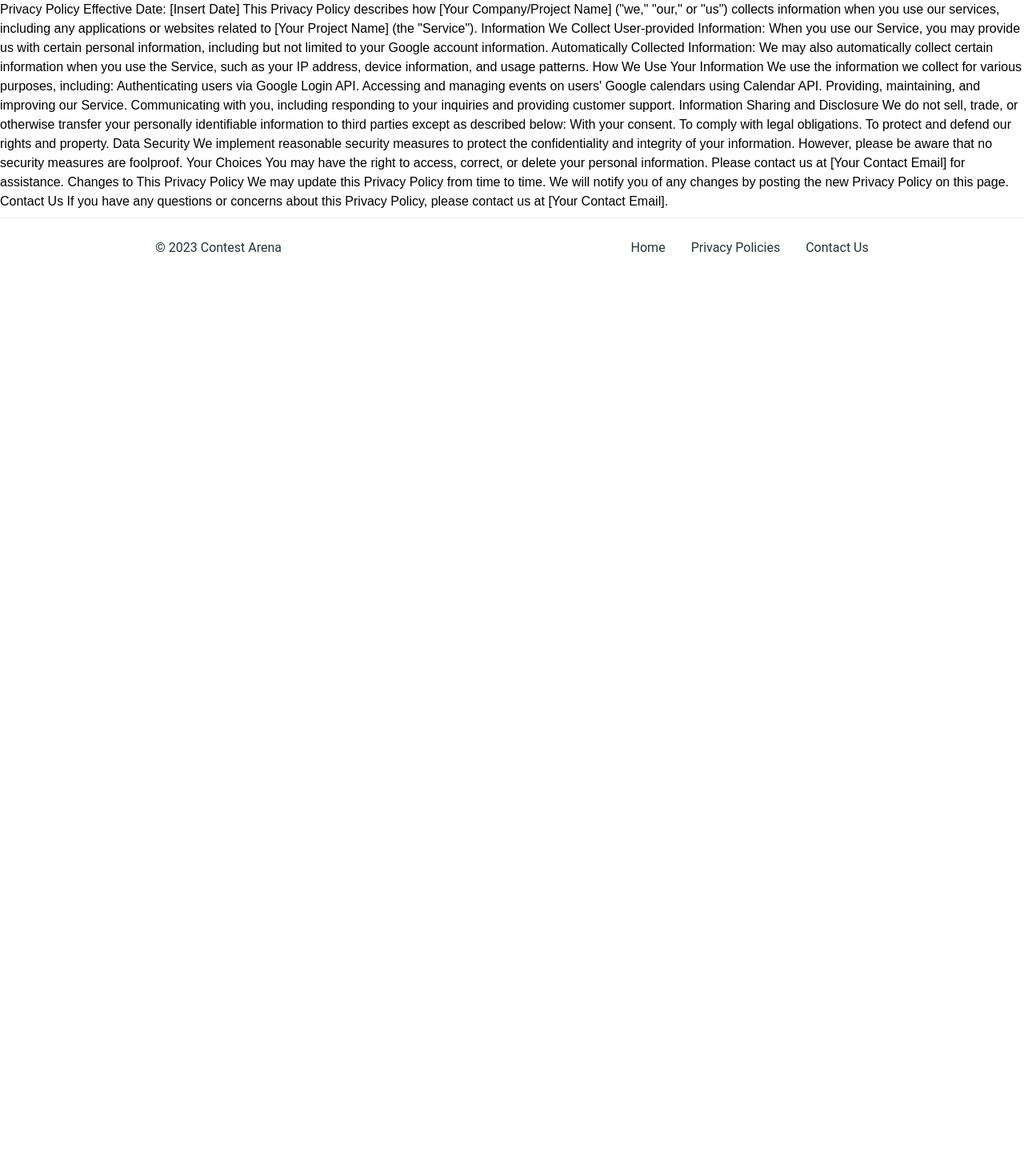
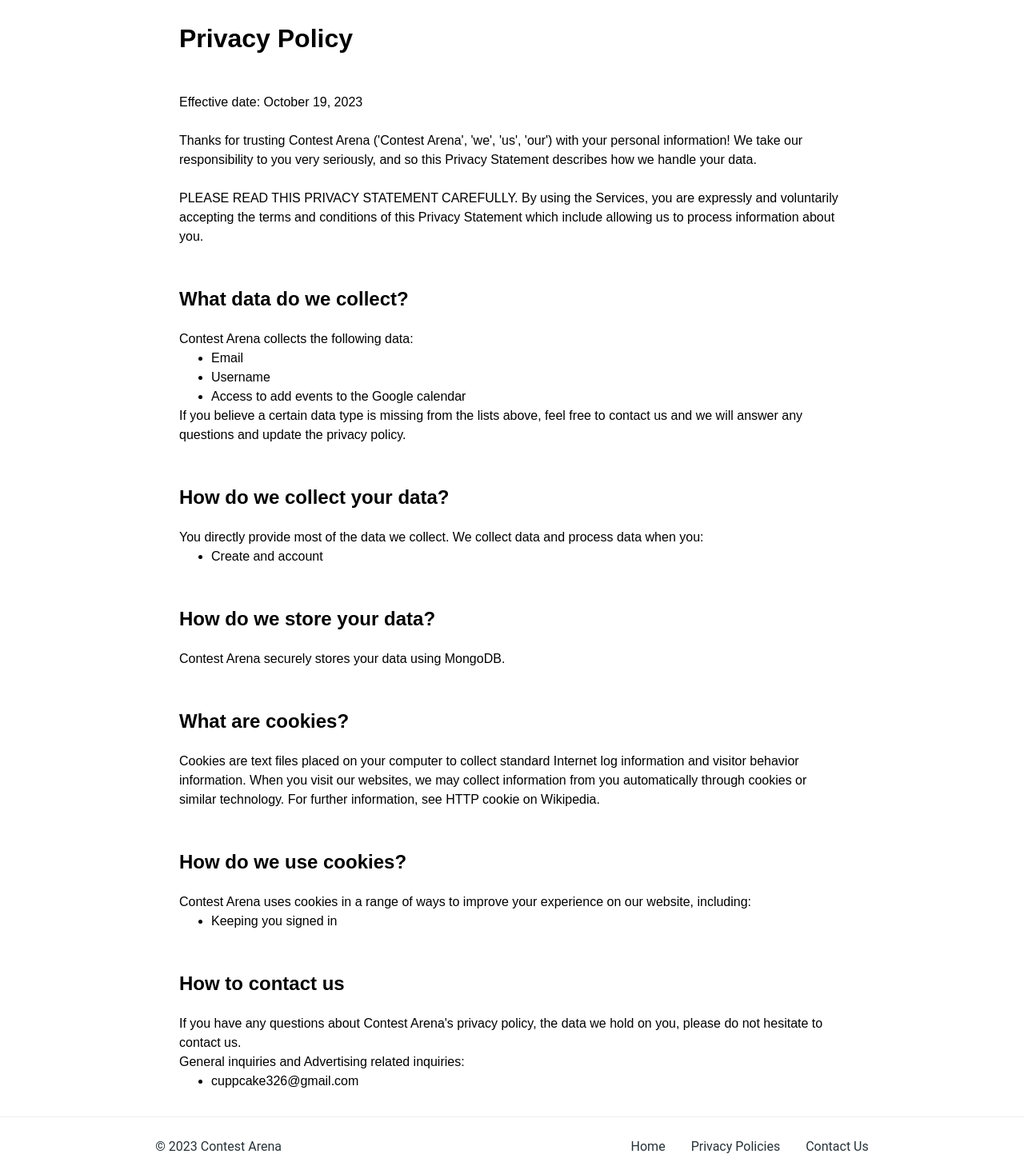
Before and after one commit to Devesh-coder/contest-list-scrapper, a React (Create React App) app in the folder frontend/: page /privacy-policy in a window 1280 px wide. Shown: the top 1468 px of the page at 80% size. Before the commit the page ends 800 px from the top, so only its background shows below. Built offline with nearby package versions, Linux system fonts and the light colour scheme; no server answers.

Commit message:
updated and completed privacy policy

```diff
--- a/frontend/src/components/PrivacyPolicy.jsx
+++ b/frontend/src/components/PrivacyPolicy.jsx
@@ -1,32 +1,134 @@
+import { useContext } from 'react'
+import ContestContext from '../context/ContestContext'
+
 function PrivacyPolicy() {
+	const { isPhoneDisplay } = useContext(ContestContext)
 	return (
-		<div>
-			Privacy Policy Effective Date: [Insert Date] This Privacy Policy describes
-			how [Your Company/Project Name] ("we," "our," or "us") collects information
-			when you use our services, including any applications or websites related to
-			[Your Project Name] (the "Service"). Information We Collect User-provided
-			Information: When you use our Service, you may provide us with certain
-			personal information, including but not limited to your Google account
-			information. Automatically Collected Information: We may also automatically
-			collect certain information when you use the Service, such as your IP
-			address, device information, and usage patterns. How We Use Your Information
-			We use the information we collect for various purposes, including:
-			Authenticating users via Google Login API. Accessing and managing events on
-			users' Google calendars using Calendar API. Providing, maintaining, and
-			improving our Service. Communicating with you, including responding to your
-			inquiries and providing customer support. Information Sharing and Disclosure
-			We do not sell, trade, or otherwise transfer your personally identifiable
-			information to third parties except as described below: With your consent. To
-			comply with legal obligations. To protect and defend our rights and property.
-			Data Security We implement reasonable security measures to protect the
-			confidentiality and integrity of your information. However, please be aware
-			that no security measures are foolproof. Your Choices You may have the right
-			to access, correct, or delete your personal information. Please contact us at
-			[Your Contact Email] for assistance. Changes to This Privacy Policy We may
-			update this Privacy Policy from time to time. We will notify you of any
-			changes by posting the new Privacy Policy on this page. Contact Us If you
-			have any questions or concerns about this Privacy Policy, please contact us
-			at [Your Contact Email].
+		<div style={{ width: '65%', margin: 'auto' }}>
+			<br />
+			<h1
+				className='font-bold mb-5'
+				style={{ fontSize: isPhoneDisplay ? '1.5rem' : '2rem' }}
+			>
+				Privacy Policy
+			</h1>
+			<br />
+
+			<div className='date'>Effective date: October 19, 2023</div>
+			<br />
+
+			<div className='content'>
+				Thanks for trusting Contest Arena ('Contest Arena', 'we', 'us', 'our') with
+				your personal information! We take our responsibility to you very seriously,
+				and so this Privacy Statement describes how we handle your data.
+			</div>
+			<br />
+
+			<div className='content'>
+				PLEASE READ THIS PRIVACY STATEMENT CAREFULLY. By using the Services, you are
+				expressly and voluntarily accepting the terms and conditions of this Privacy
+				Statement which include allowing us to process information about you.
+			</div>
+			<br />
+			<br />
+
+			<h1
+				className='font-bold mb-5'
+				style={{ fontSize: isPhoneDisplay ? '1.2rem' : '1.5rem' }}
+			>
+				What data do we collect?
+			</h1>
+
+			<div className='content'>
+				Contest Arena collects the following data:
+				<ul class='list-disc' style={{ marginLeft: '40px' }}>
+					<li>Email</li>
+					<li>Username</li>
+					<li>Access to add events to the Google calendar</li>
+				</ul>
+				If you believe a certain data type is missing from the lists above, feel
+				free to contact us and we will answer any questions and update the privacy
+				policy.
+			</div>
+			<br />
+			<br />
+
+			<h1
+				className='font-bold mb-5'
+				style={{ fontSize: isPhoneDisplay ? '1.2rem' : '1.5rem' }}
+			>
+				How do we collect your data?
+			</h1>
+			<div className='content'>
+				You directly provide most of the data we collect. We collect data and
+				process data when you:
+				<ul class='list-disc' style={{ marginLeft: '40px' }}>
+					<li>Create and account</li>
+				</ul>
+			</div>
+			<br />
+			<br />
+
+			<h1
+				className='font-bold mb-5'
+				style={{ fontSize: isPhoneDisplay ? '1.2rem' : '1.5rem' }}
+			>
+				How do we store your data?
+			</h1>
+			<div className='content'>
+				Contest Arena securely stores your data using MongoDB.
+			</div>
+			<br />
+			<br />
+
+			<h1
+				className='font-bold mb-5'
+				style={{ fontSize: isPhoneDisplay ? '1.2rem' : '1.5rem' }}
+			>
+				What are cookies?
+			</h1>
+			<div className='content'>
+				Cookies are text files placed on your computer to collect standard Internet
+				log information and visitor behavior information. When you visit our
+				websites, we may collect information from you automatically through cookies
+				or similar technology. For further information, see HTTP cookie on
+				Wikipedia.
+			</div>
+			<br />
+			<br />
+
+			<h1
+				className='font-bold mb-5'
+				style={{ fontSize: isPhoneDisplay ? '1.2rem' : '1.5rem' }}
+			>
+				How do we use cookies?
+			</h1>
+			<div className='content'>
+				Contest Arena uses cookies in a range of ways to improve your experience on
+				our website, including:
+				<ul class='list-disc' style={{ marginLeft: '40px' }}>
+					<li>Keeping you signed in </li>
+				</ul>
+			</div>
+			<br />
+			<br />
+
+			<h1
+				className='font-bold mb-5'
+				style={{ fontSize: isPhoneDisplay ? '1.2rem' : '1.5rem' }}
+			>
+				How to contact us
+			</h1>
+			<div className='content'>
+				If you have any questions about Contest Arena's privacy policy, the data we
+				hold on you, please do not hesitate to contact us.
+				<br />
+				General inquiries and Advertising related inquiries:
+				<ul class='list-disc' style={{ marginLeft: '40px' }}>
+					<li>cuppcake326@gmail.com</li>
+				</ul>
+			</div>
+			<br />
 		</div>
 	)
 }
```
